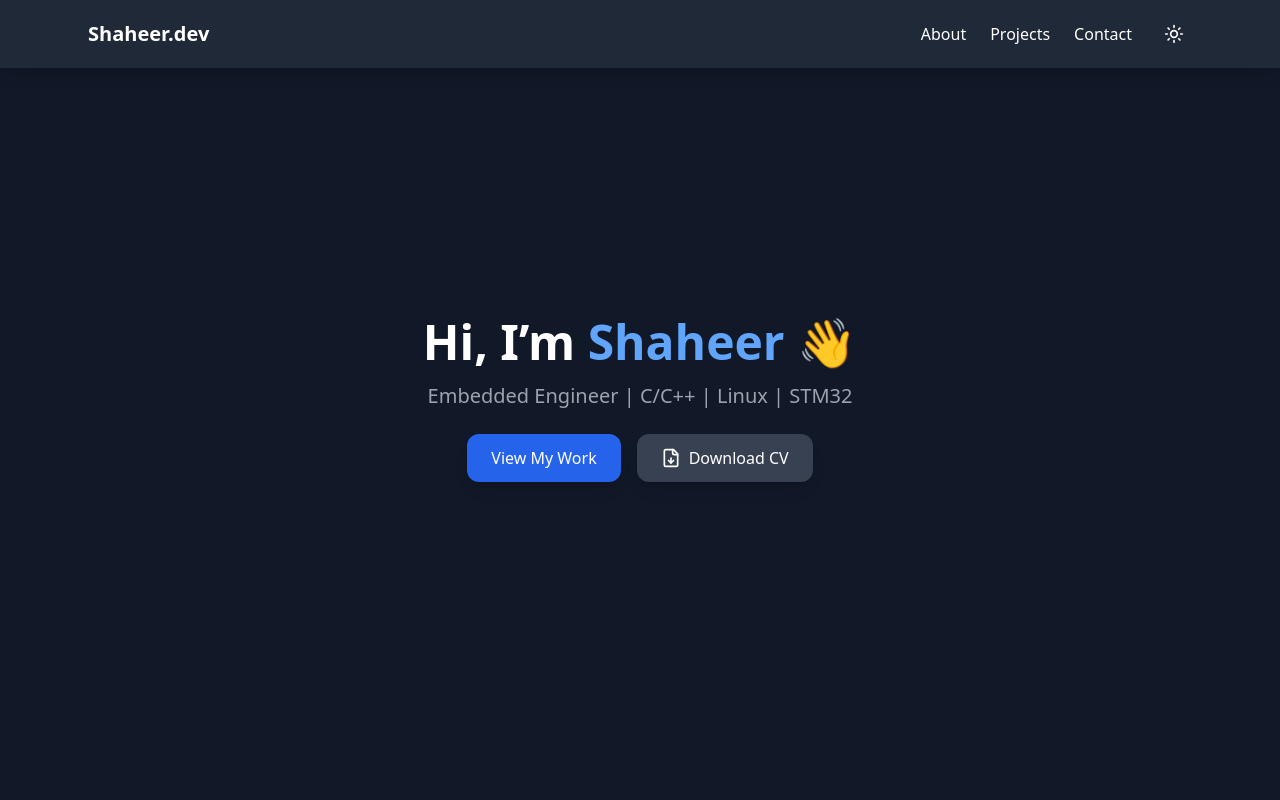
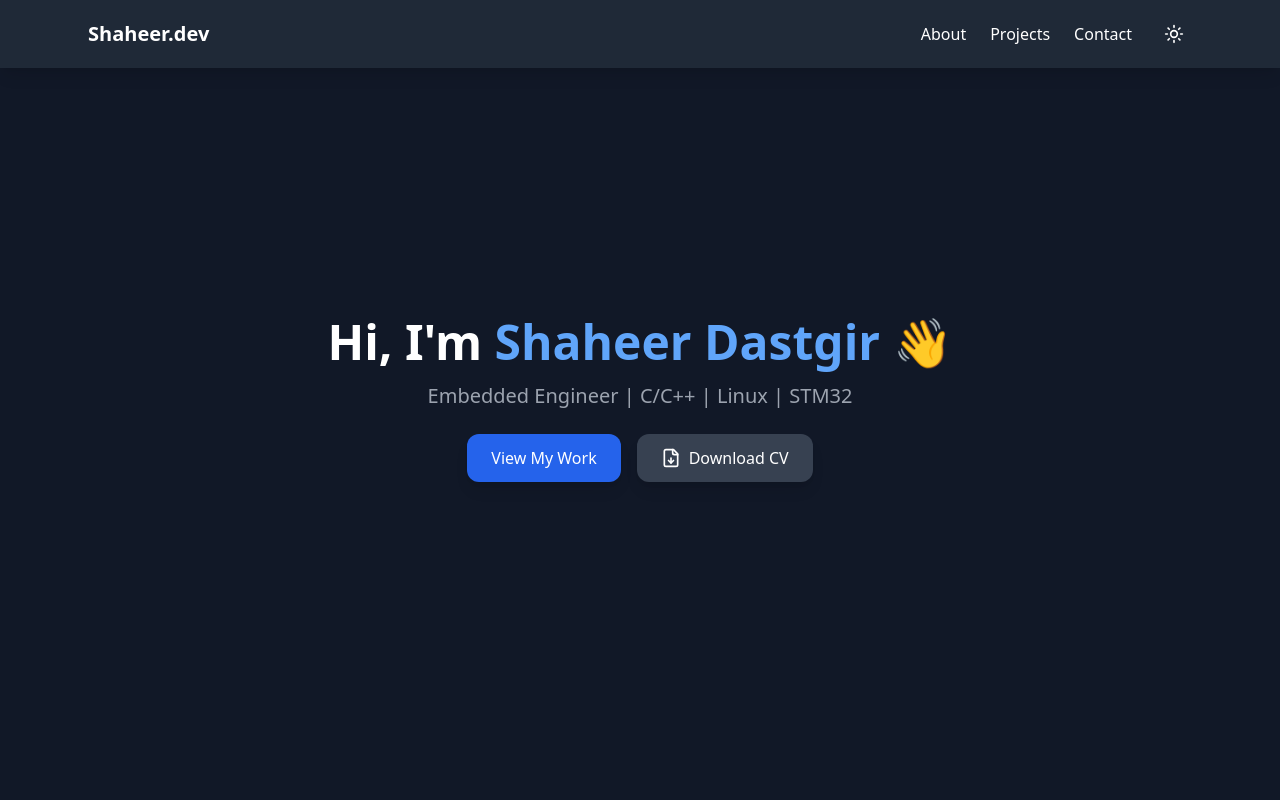
Before and after one commit to SHAHEER-DASTGIR/Portfolio, a React (Create React App) app: page / in a window 1280 px wide. Shown: the top 800 px of the page. Built offline with nearby package versions, Linux system fonts and the light colour scheme.

Commit message:
Update name to Shaheer Dastgir

```diff
--- a/src/components/Hero.js
+++ b/src/components/Hero.js
@@ -10,7 +10,7 @@
         transition={{ duration: 1 }}
         className="text-5xl font-extrabold"
       >
-        Hi, I’m <span className="text-blue-400">Shaheer</span> 👋
+        Hi, I'm <span className="text-blue-400">Shaheer Dastgir</span> 👋
       </motion.h1>
       <motion.p
         initial={{ opacity: 0, y: 20 }}
```
